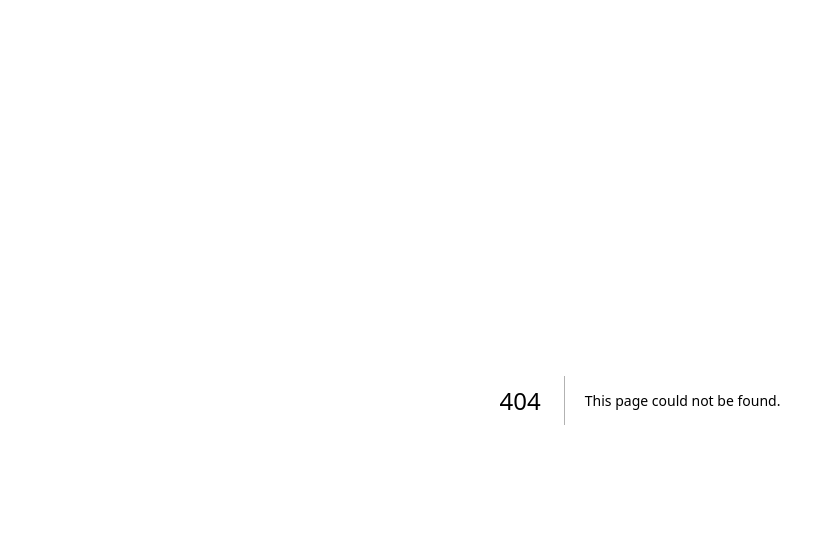
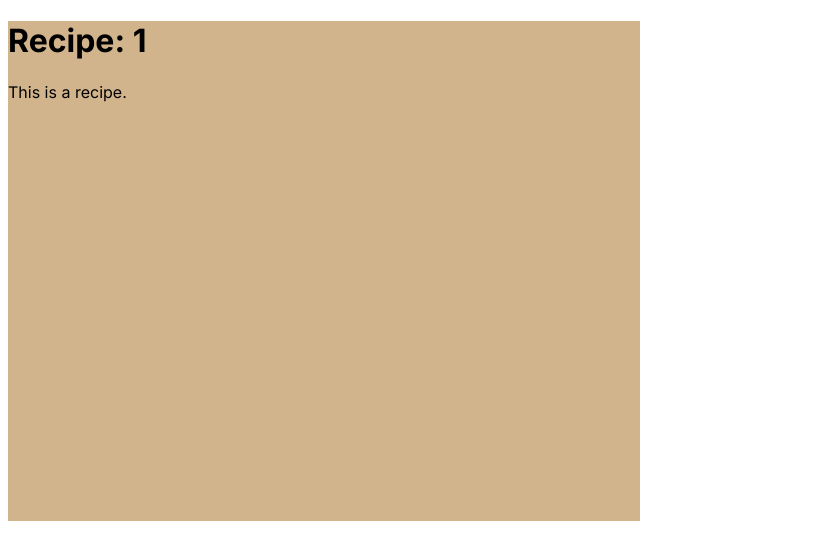
Before and after one commit to amdecker/minerva-cookbook, a Next.js app: page /recipe/1 in a window 1280 px wide. Before the commit this address had no page. Shown: the top 560 px of the page, without its empty margins (0-835 px from the left). Built offline with nearby package versions, Linux system fonts and the light colour scheme.

Commit message:
Update readme and add a basic recipe page.

```diff
--- a/app/page.tsx
+++ b/app/page.tsx
@@ -3,7 +3,7 @@ import Link from 'next/link'
 export default function Home() {
   return (
     <div>
-      Hello World. <Link href="/about">About</Link>
+      Hello World <Link href="/about">About</Link>
     </div>
   )
 }
--- /dev/null
+++ b/app/recipe/[slug]/page.tsx
@@ -0,0 +1,12 @@
+import RecipeCard from "../components/RecipeCard";
+
+const RecipePage = (params: any) => {
+    console.log(params)
+    return <RecipeCard dishName={params.params.slug}/>
+};
+
+export async function generateStaticParams() {
+    return [{ slug: "chocolate-mousse"}, {slug: "tea-eggs"}]
+  }
+
+export default RecipePage;
--- /dev/null
+++ b/app/recipe/components/RecipeCard.tsx
@@ -0,0 +1,12 @@
+const RecipeCard = (props: any) => {
+    return (
+        <div style={{backgroundColor: "tan", width: "50%", height: "500px"}}>
+            <h1>Recipe: {props.dishName}</h1>
+            <div>
+                This is a recipe.
+            </div>
+        </div>
+    );
+};
+
+export default RecipeCard;
--- a/next.config.js
+++ b/next.config.js
@@ -1,7 +1,7 @@
 /** @type {import('next').NextConfig} */
 const nextConfig = {
   output: 'export',
-  basePath: '/minerva-cookbook',
+  basePath: process.env.NODE_ENV === 'development' ? '' : '/minerva-cookbook',
 }
 
 module.exports = nextConfig
```
Also changed, not shown: 1 other file (tests, documents, lock files or other folders).
